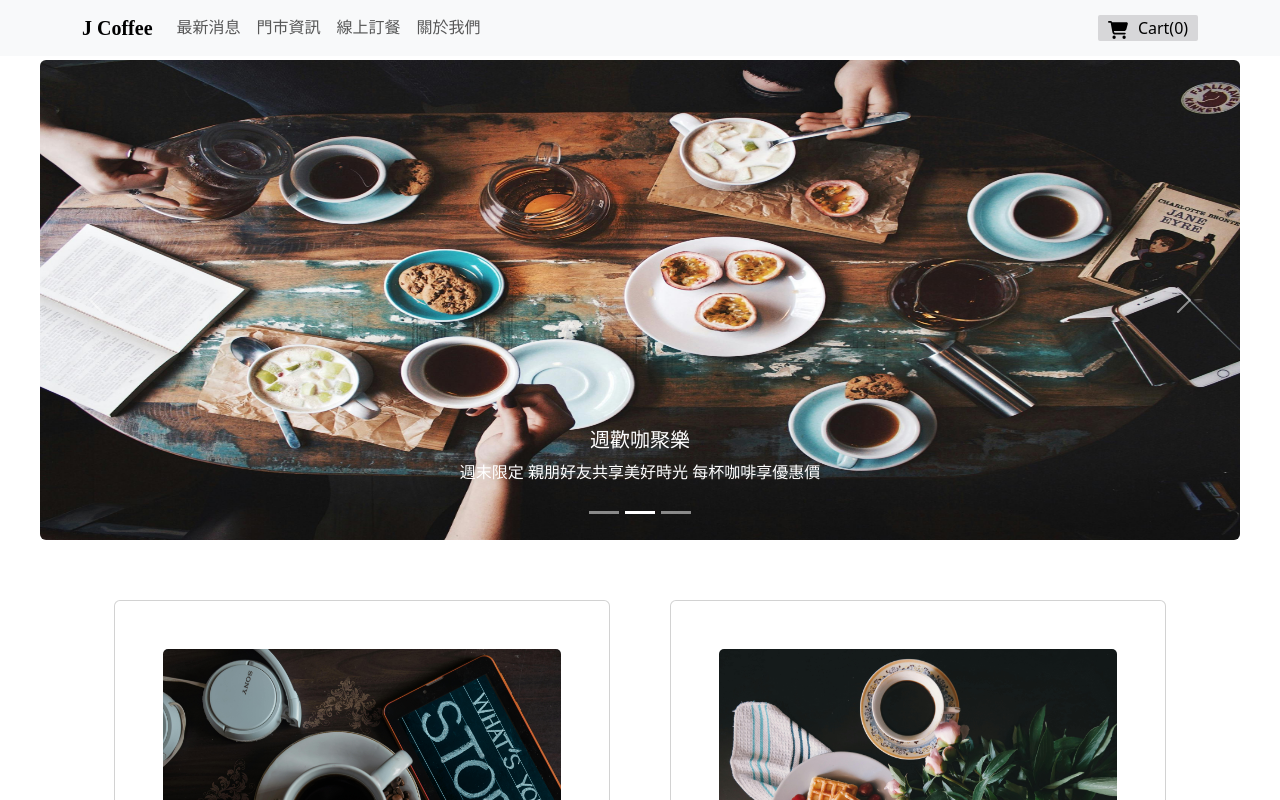
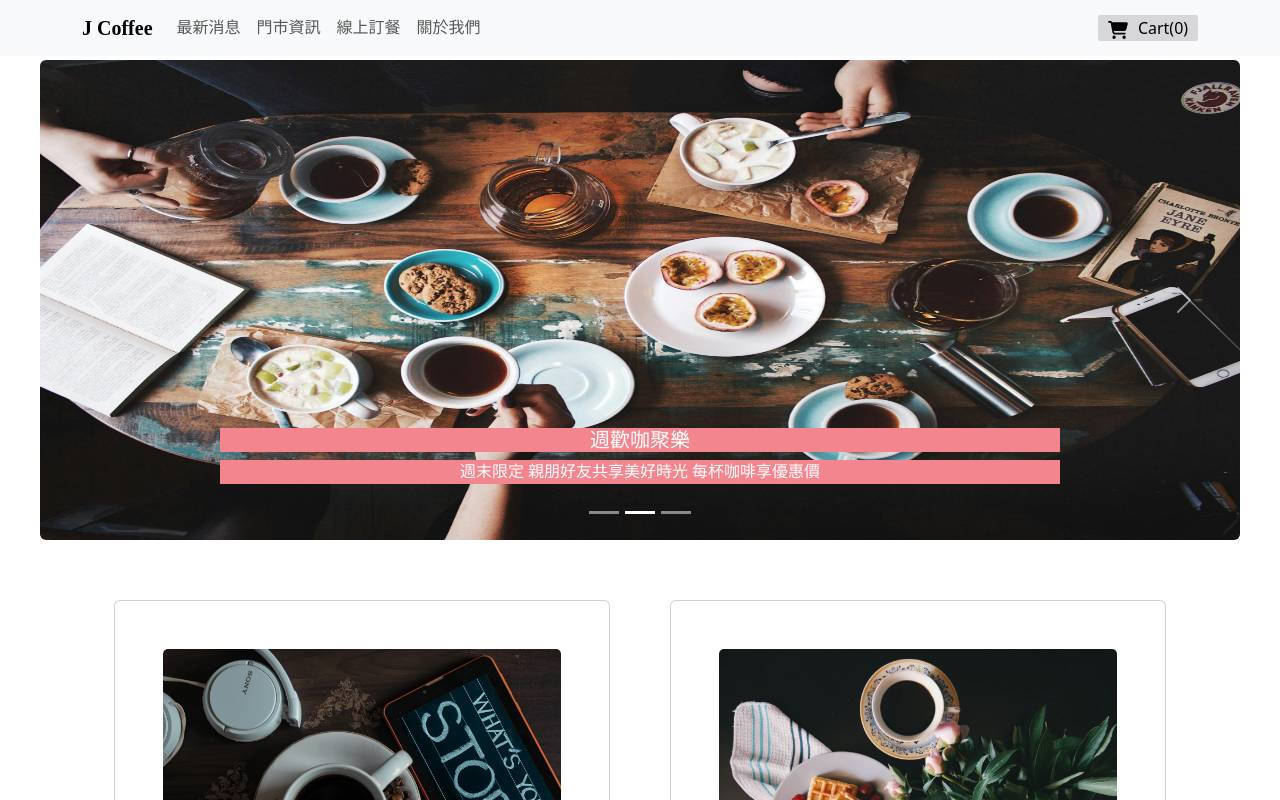
Before and after one commit to ritacc12/CoffeeShop, a React (Vite) app: page / in a window 1280 px wide. Shown: the top 800 px of the page. Built offline with nearby package versions, Linux system fonts and the light colour scheme; grey boxes are pictures that could not be loaded.

Commit message:
add the font style of activity title

```diff
--- a/src/index.css
+++ b/src/index.css
@@ -1,10 +1,4 @@
 /* font */
-.pt-serif-regular {
-  font-family: "PT Serif", serif;
-  font-weight: 400;
-  font-style: normal;
-}
-
 .pt-serif-regular {
   font-family: "PT Serif", serif;
   font-weight: 400;
@@ -65,6 +59,12 @@ ol,ul{
 .activity-title, .activity-description{
   color: #ffffff;
   text-align: center;
+  font-family: "PT Serif", serif;
+  font-weight: 400;
+  font-style: normal;
+  background-color: #F2858E;
+  width:auto;
+
 }
 
 
```
